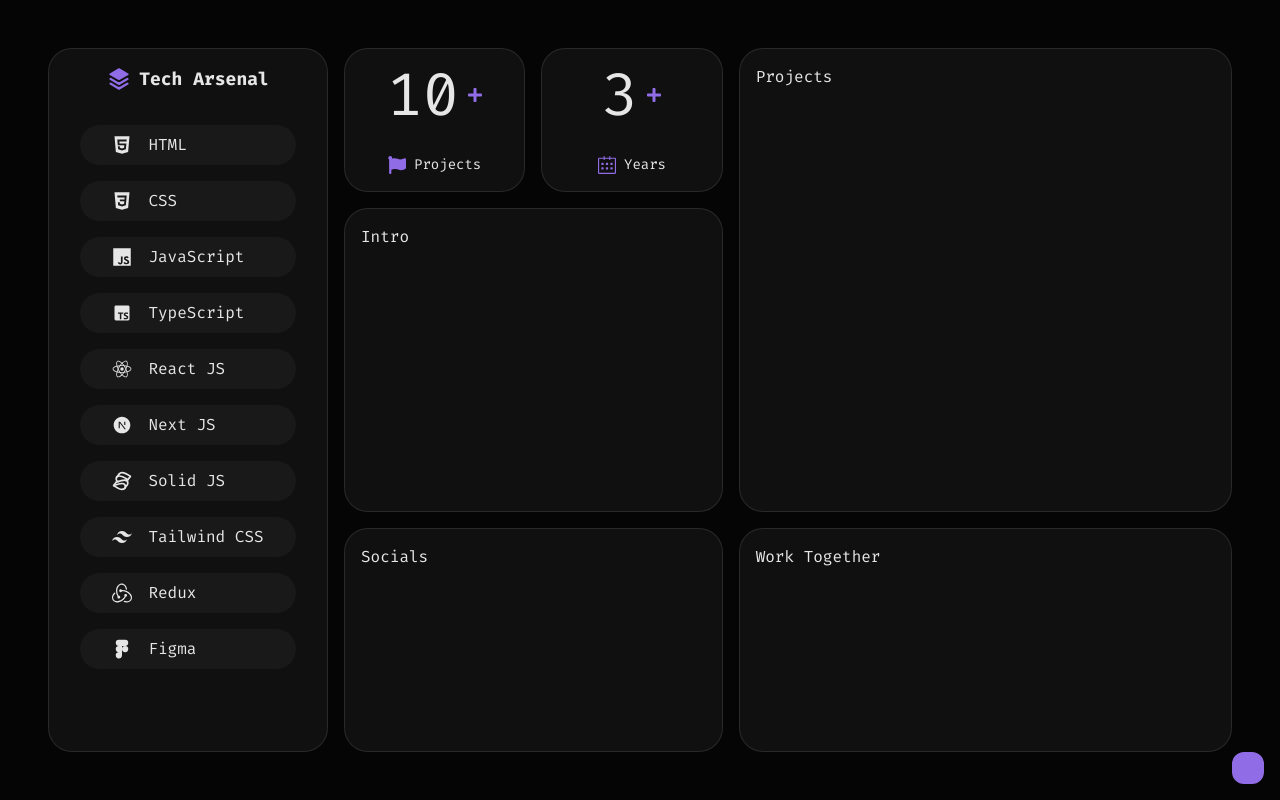
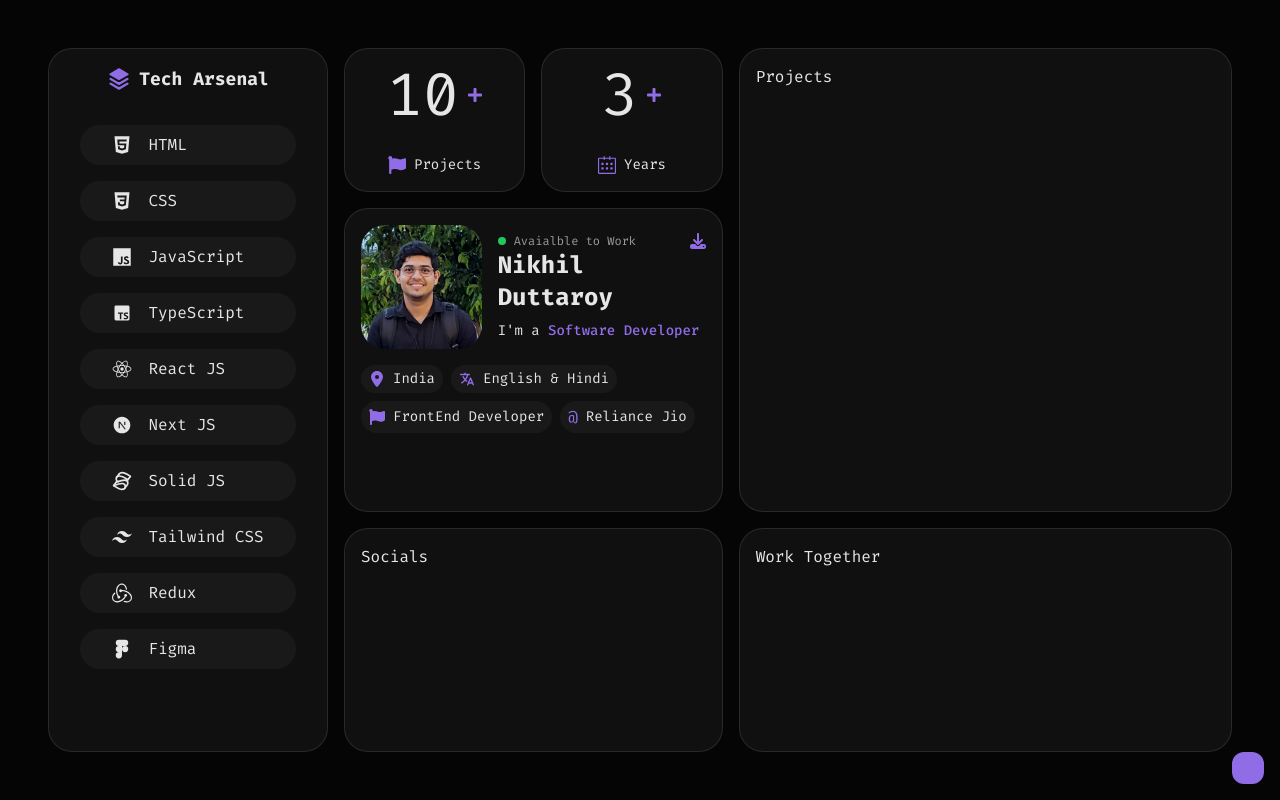
Before and after one commit to Nikhil-Duttaroy/portfolio, a Next.js app: page / in a window 1280 px wide. Built offline with nearby package versions, Linux system fonts and the light colour scheme.

Commit message:
Implemented Intro Section

```diff
--- /dev/null
+++ b/src/Utils/introTags.js
@@ -0,0 +1,23 @@
+import { FaLocationDot } from "react-icons/fa6";
+
+import { IoLanguage } from "react-icons/io5";
+import { FaFlag } from "react-icons/fa";
+
+export const introTags = [
+  {
+    icons: <FaLocationDot className="text-primaryAccent" />,
+    name: "India",
+  },
+  {
+    icons: <IoLanguage className="text-primaryAccent" />,
+    name: "English & Hindi",
+  },
+  {
+    icons: <FaFlag className="text-primaryAccent" />,
+    name: "FrontEnd Developer",
+  },
+  {
+    icons: <span className="text-primaryAccent">@</span>,
+    name: "Reliance Jio",
+  },
+];
--- a/src/app/page.tsx
+++ b/src/app/page.tsx
@@ -1,5 +1,6 @@
 import Card from "@/components/Card.component";
 import ExperienceCounter from "@/components/ExperinceCounter.component";
+import IntroCard from "@/components/IntroCard.component";
 import ProjectCounter from "@/components/ProjectCounter.component";
 import TechStackCard from "@/components/TechStackCard.component";
 
@@ -9,9 +10,7 @@
       <TechStackCard />
       <ProjectCounter />
       <ExperienceCounter />
-      <Card className="col-span-4 row-span-4 col-start-4 row-start-3">
-        Intro
-      </Card>
+      <IntroCard />
       <Card className="col-span-4 row-span-3 col-start-4 row-start-7">
         Socials
       </Card>
--- /dev/null
+++ b/src/components/IntroCard.component.tsx
@@ -0,0 +1,56 @@
+import React from "react";
+import Card from "./Card.component";
+import Image from "next/image";
+import { FaDownload } from "react-icons/fa6";
+import { introTags } from "../Utils/introTags";
+const IntroCard = () => {
+  return (
+    <Card className="col-span-4 row-span-4 col-start-4 row-start-3 flex flex-col">
+      <div className=" w-full flex gap-4">
+        <Image
+          src="/Nikhil.jpeg"
+          alt="Profile Picture"
+          width={100}
+          height={100}
+          className="object-cover w-[35%] aspect-square rounded-3xl"
+        />
+        <div className="flex flex-col my-2 justify-between">
+          <div className="text-secondaryForeground text-xs flex items-center justify-between gap-2">
+            <div className="flex justify-center items-center gap-2">
+              <span className="bg-green-500 size-2 rounded-full"></span>
+              Avaialble to Work
+            </div>
+            <a href="/Nikhil_Duttaroy.pdf" download>
+              <FaDownload
+                size={16}
+                className="text-primaryAccent cursor-pointer"
+              />
+            </a>
+          </div>
+          <div className="flex flex-col gap-2">
+            <h1 className="font-bold text-2xl">Nikhil Duttaroy</h1>
+            <span className="text-primaryForeground text-sm">
+              I&apos;m a{" "}
+              <span className="text-primaryAccent font-medium">
+                Software Developer{" "}
+              </span>
+            </span>
+          </div>
+        </div>
+      </div>
+      <div className=" flex flex-wrap my-4 gap-2">
+        {introTags.map((tag) => (
+          <div
+            key={tag.name}
+            className="bg-secondaryBackground text-primaryForeground rounded-3xl flex justify-start items-center gap-2 w-fit px-2 py-1"
+          >
+            {tag.icons}
+            <span className="text-sm">{tag.name}</span>
+          </div>
+        ))}
+      </div>
+    </Card>
+  );
+};
+
+export default IntroCard;
```
